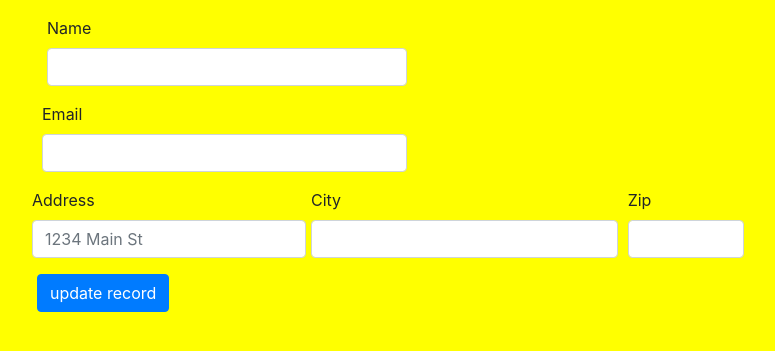
After one commit to Qasim-Aziz/django_app, a Django app: template templates/edit.html in a window 1280 px wide. The commit adds this page. Shown: the top 351 px of the page, without its empty margins (228-1003 px from the left). Run offline with Django 3.2, Linux system fonts and the light colour scheme; the template is opened without the code that fills it, so the values that code supplies are empty; some libraries are stand-ins or nearby versions.

Commit message:
using manual crud opreation

```diff
--- a/templates/contact.html
+++ b/templates/contact.html
@@ -53,6 +53,7 @@
               <th>Address</th>
               <th>city</th>
               <th>zipcode</th>
+              <th colspan="2"> Actions</th>
             </tr>
 
         </thead>
@@ -64,6 +65,8 @@
             <td>{{row.address}}</td>
             <td>{{row.city}}</td>
             <td>{{row.zipcode}}</td>
+            <td><a href="/contact?id={{row.id}}&method=edit"> Edit</a></td>
+            <td><a href="/contact?id={{row.id}}&method=delete"> Deleted</a></td>
           </tr>
           {% endfor %}
         </tbody>
--- /dev/null
+++ b/templates/edit.html
@@ -0,0 +1,44 @@
+{% extends 'layout.html' %}
+
+
+{% block page_content %}
+<form method="POST" action="/contact/?method=edit&id={{row.id}}">
+    <div class="form-row">
+        <div class="form-group col-md-12">
+            {% csrf_token %}
+        </div>
+    </div>
+    <div class="form-row">
+      <div class="form-group col-md-6">
+        <label for="inputName">Name</label>
+        <input name="name" value="{{row.name}}" type="text" class="form-control" placeholer="Name" id="inputName">
+      </div>
+    <div class="form-row">
+      <div class="form-group col-md-6">
+        <label for="inputEmail4">Email</label>
+        <input name="email" value="{{row.email}}" type="email" class="form-control" id="inputEmail4">
+      </div>
+
+
+
+    <div class="form-row">
+        <div class="form-group">
+            <label for="inputAddress">Address</label>
+            <input name="address" value="{{row.address}}" type="text" class="form-control" id="inputAddress" placeholder="1234 Main St">
+          </div>
+      <div class="form-group col-md-5">
+        <label for="inputCity">City</label>
+        <input name="city" value="{{row.city}}" type="text" class="form-control" id="inputCity">
+      </div>
+
+      <div class="form-group col-md-2">
+        <label for="inputZip">Zip</label>
+        <input name="zipcode" value="{{row.zipcode}}" type="text" class="form-control" id="inputZip">
+      </div>
+    </div>
+
+    <button name="submit" type="submit" class="btn btn-primary">update record</button>
+  </form>
+</div>
+
+ {% endblock %}
```
Also changed, not shown: pages/views.py (+23 -4 lines).
